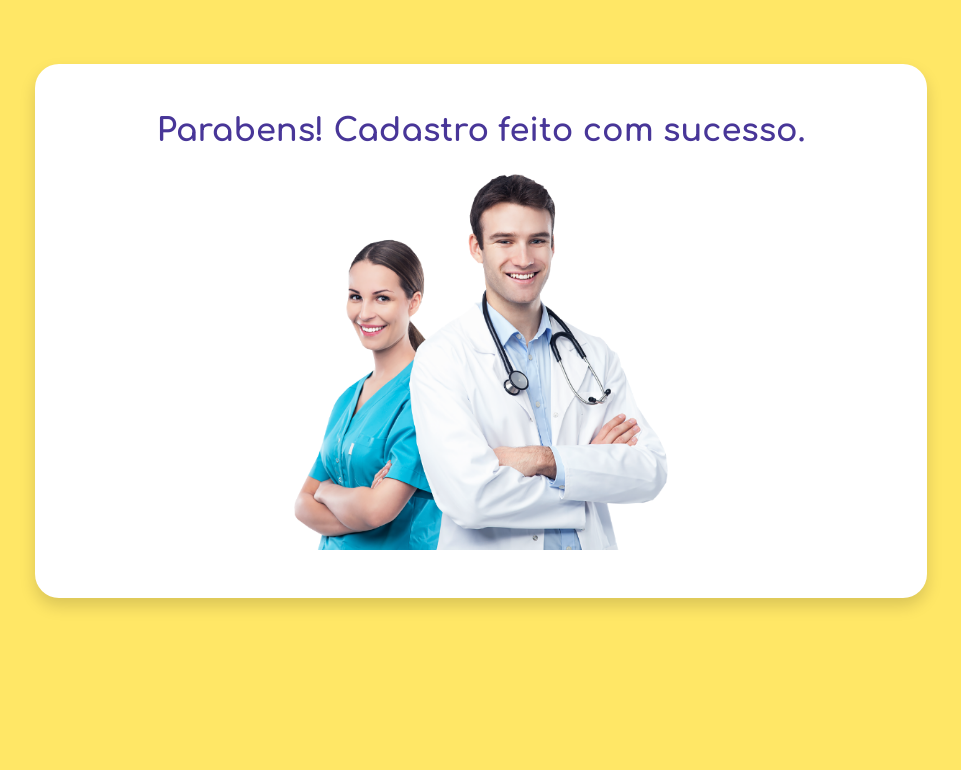
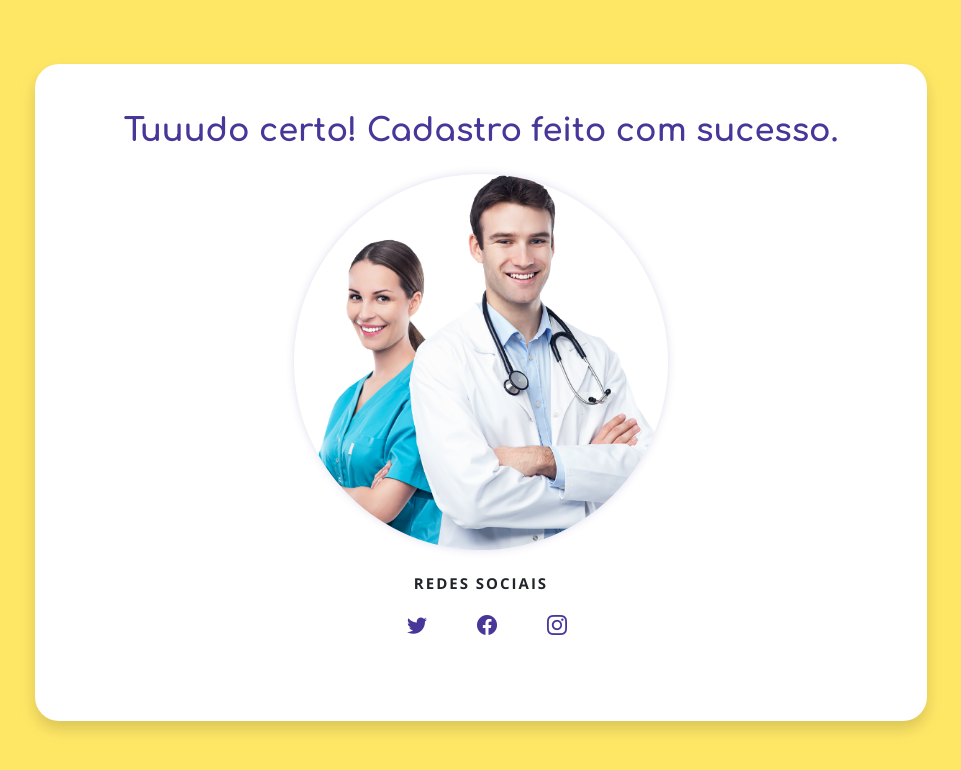
Before and after one commit to devjoedson91/Front-Facil-Consulta, a Vue app: page /conclusao in a window 1280 px wide. Shown: the top 770 px of the page, without its empty margins (159-1120 px from the left). Built offline with nearby package versions, Linux system fonts and the light colour scheme.

Commit message:
pagina de conclusao

```diff
--- a/src/views/Conclusao.vue
+++ b/src/views/Conclusao.vue
@@ -4,11 +4,31 @@
 
         <div class="row main-container shadow p-5">
 
-            <h2 class="mb-4">Parabens! Cadastro feito com sucesso.</h2>
-
+            <h2 class="mb-4">Tuuudo certo! Cadastro feito com sucesso.</h2>
 
             <div class="col-6 mx-auto align-items-center">
-                <img src="../../public/img/medico-obstetra.png" class="img-fluid" alt="desk-pagina4">
+                <img src="../../public/img/medico-obstetra.png" class="img-fluid mb-4" alt="desk-pagina4">
+            </div>
+
+            <div class="gtco-widget">
+                <h3>Redes Sociais</h3>
+                   <ul class="gtco-social-icons">
+                       <li>
+                           <a href="https://twitter.com" target="_blank">
+                               <i class="bi bi-twitter"></i>
+                           </a>
+                       </li>
+                       <li>
+                           <a href="https://www.facebook.com" target="_blank">
+                               <i class="bi bi-facebook"></i>
+                           </a>
+                       </li>
+                       <li>
+                           <a href="https://www.instagram.com" target="_blank">
+                               <i class="bi bi-instagram"></i>
+                           </a>
+                       </li>
+                    </ul>
             </div>
 
         </div>
@@ -23,7 +43,11 @@
 
     export default {
 
+        mounted() {
 
+            localStorage.clear();
+
+        }
 
     }
 
@@ -32,11 +56,88 @@
 
 <style scoped>
 
+    @import url("https://cdn.jsdelivr.net/npm/bootstrap-icons@1.8.3/font/bootstrap-icons.css");
+
     .main-container {
         display: flex;
         align-items: center;
         text-align: center;
 
     }
+    .img-fluid {
+
+        border-radius: 50%;
+        animation: pulsate 7s ease-in-out;
+
+    }
+
+    @media (max-width: 375px) {
+        .img-fluid {
+            margin-left: -30px;
+            max-width: 200px;
+            display: block;
+        }
+        .main-container {
+           height: 100vh;
+        }
+    }
+
+    @keyframes pulsate {
+
+        0%{
+            box-shadow: 0 0 50px #483698;
+        }
+
+    }
+
+    .gtco-widget {
+        margin-bottom: 30px;
+        padding: 0;
+        margin: 0;
+    }
+
+    .gtco-widget h3 {
+        margin-bottom: 15px;
+        font-weight: bold;
+        font-size: 15px;
+        font-family: 'Open Sans', sans-serif;
+        letter-spacing: 2px;
+        text-transform: uppercase;
+    }
+
+    .gtco-widget li {
+        padding: 0;
+        margin: 0 20px 10px 0px;
+        list-style: none;
+        display: -moz-inline-stack;
+        display: inline-block;
+        zoom: 1;
+        *display: inline;
+    }
+
+    .gtco-widget li i {
+        width: 30px;
+        float: left;
+        font-size: 18px;
+        position: relative;
+        margin-top: 4px;
+        display: -moz-inline-stack;
+        display: inline-block;
+        zoom: 1;
+        *display: inline;
+    }
+
+    .gtco-social-icons li a {
+        display: -moz-inline-stack;
+        display: inline-block;
+        zoom: 1;
+        *display: inline;
+        color: #483698;
+        padding-left: 10px;
+        padding-right: 10px;
+    }
+    .gtco-social-icons li a i {
+        font-size: 20px;
+    }
 
 </style>
--- a/src/views/Revisao.vue
+++ b/src/views/Revisao.vue
@@ -115,7 +115,7 @@
                 this.formsPgto = formsPgto;
                 this.condicoes = condicoes;
 
-            }
+            },
 
         },
         mounted() {
```
